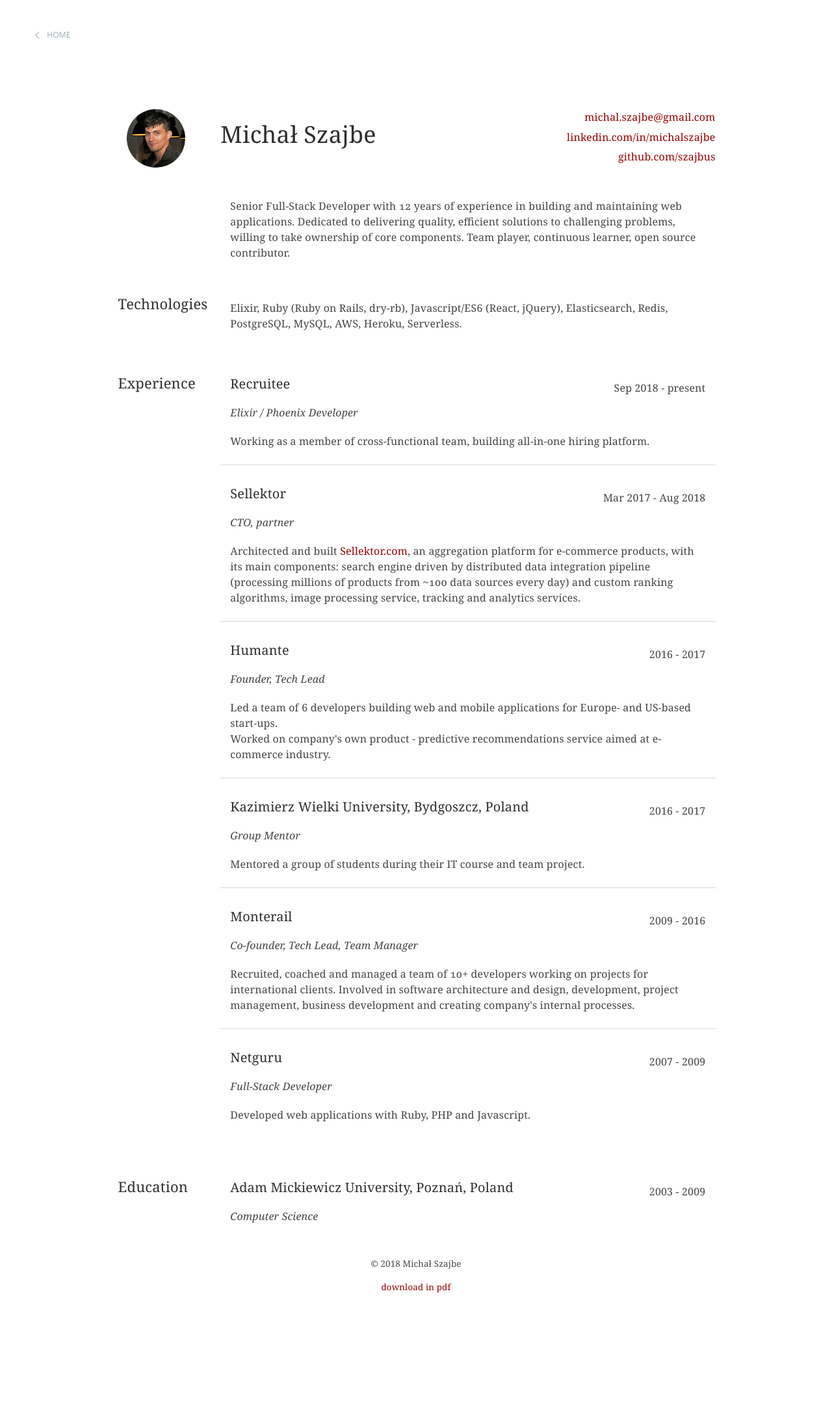
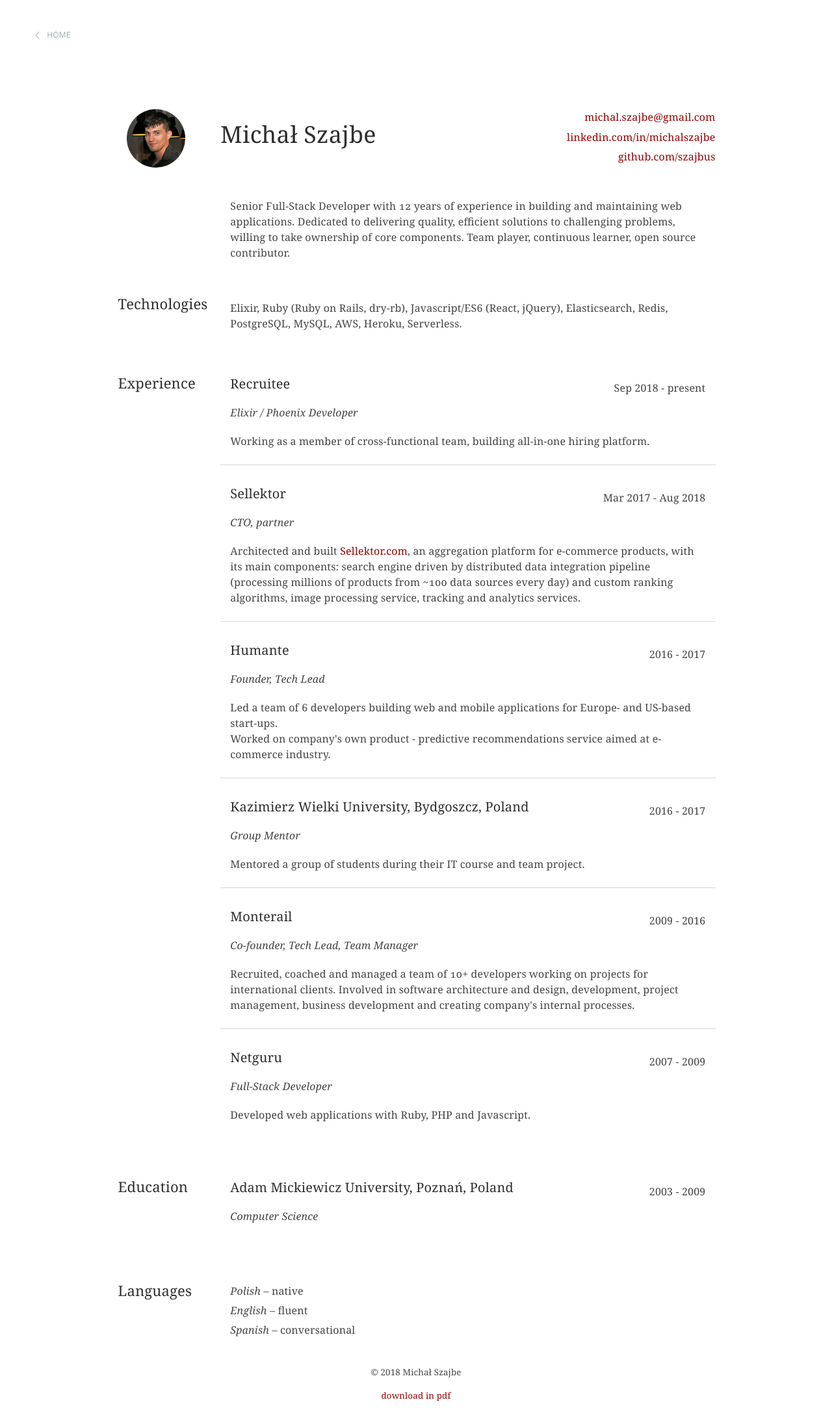
Before and after one commit to szajbus/szajbus.github.io, a Jekyll site: the page built from resume.html, in a window 1280 px wide. Shown: the whole page at 65% size. Built offline with Jekyll 4.4.1, drawn with Linux system fonts in a browser that asks for light colours; before the commit the page ends 2008 px from its top, so only the background shows below that.

Commit message:
Added languages to resume

```diff
--- a/assets/css/resume/styles.scss
+++ b/assets/css/resume/styles.scss
@@ -235,6 +235,10 @@ p {
   display: block;
   font-style: italic;
   margin-bottom: 0.25rem;
+}
+
+.language {
+  font-style: italic;
 }
 
 .summary p {
--- a/resume.html
+++ b/resume.html
@@ -212,4 +212,30 @@ description: Senior Full-Stack Developer with 12 years of experience in building
 
     </div>
   </div>
+
+  <div class="row section">
+    <div class="col-2 col-3-s col-3-m col-3-p">
+      <div class="row">
+        <div class="col-12">
+          <h2>Languages</h2>
+        </div>
+      </div>
+    </div>
+
+    <div class="col-10 col-9-s col-9-m col-9-p">
+
+      <div class="languages">
+        <div class="row">
+          <div class="col-12 languages">
+            <ul>
+            <li><span class="language">Polish</span> – native</li>
+            <li><span class="language">English</span> – fluent</li>
+            <li><span class="language">Spanish</span> – conversational</li>
+            </ul>
+          </div>
+        </div>
+      </div>
+
+    </div>
+  </div>
 </div>
```
